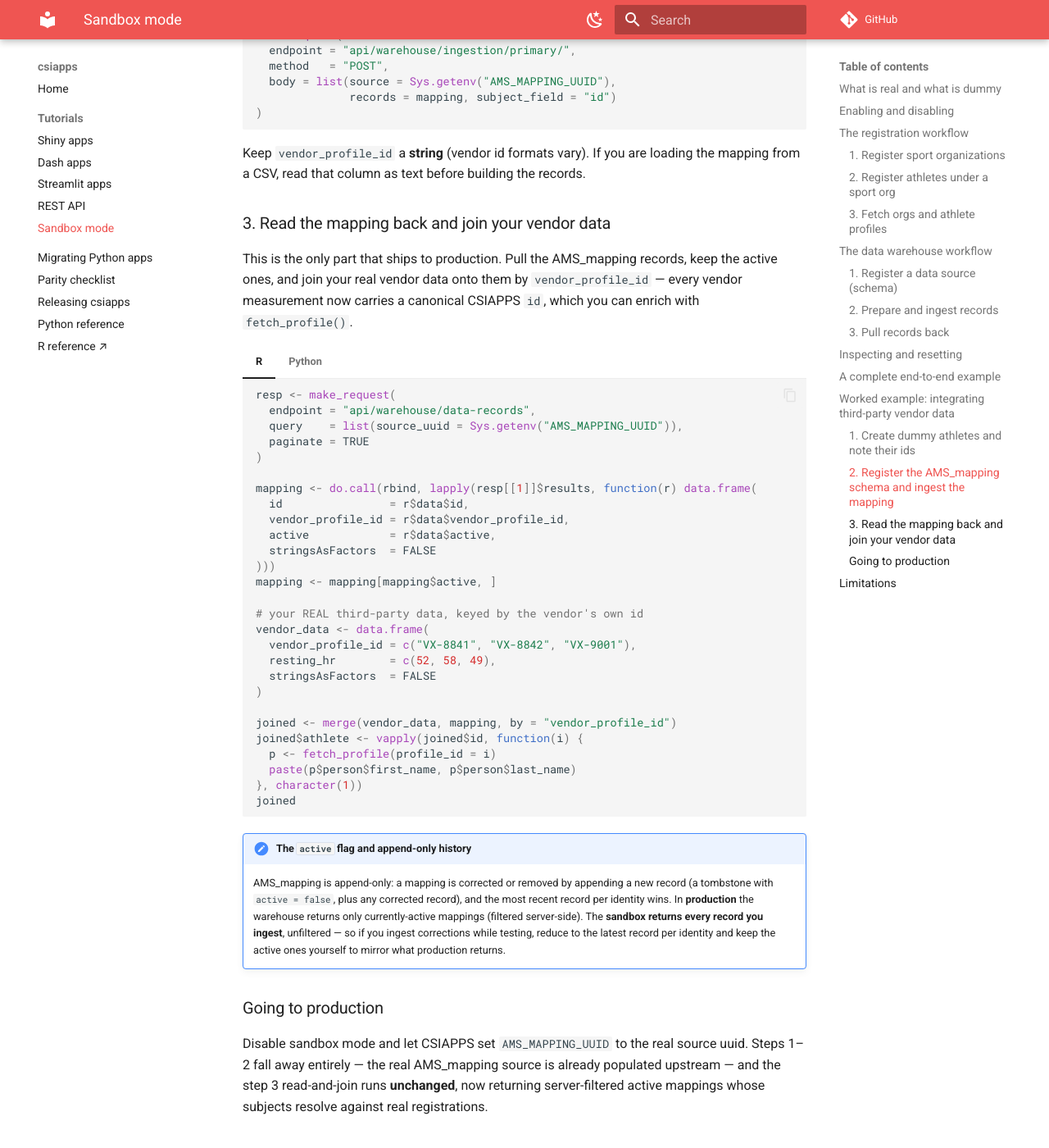
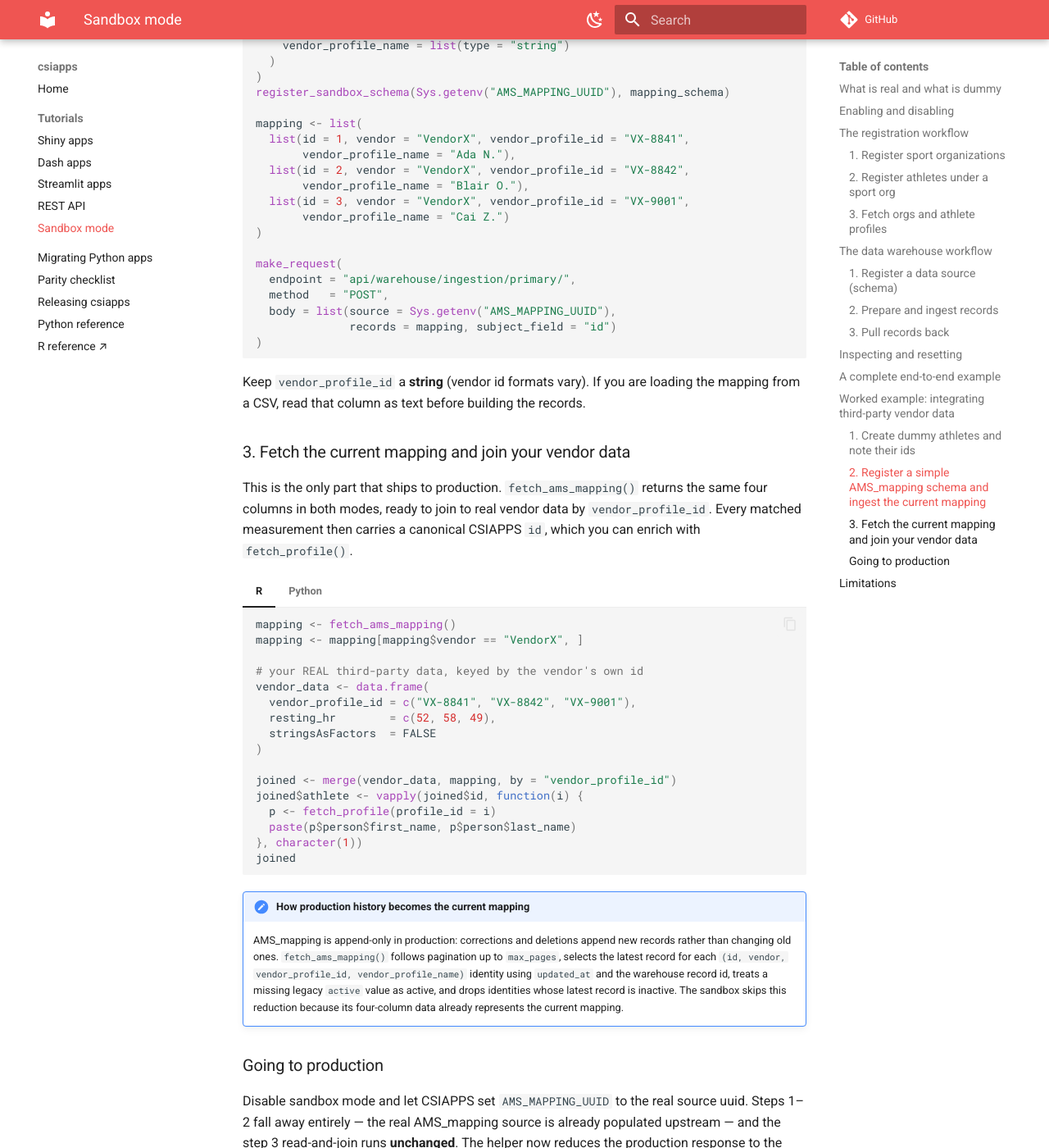
Before and after one commit to CSIOntario/csiapps, an MkDocs documentation site: the page built from docs/sandbox.md, in a window 1280 px wide and 1400 px high, scrolled down 8273 px. Shown: the whole window at 82% size. Built offline with MkDocs 1.6.1 and Material for MkDocs 9.7.7, drawn with Linux system fonts in a browser that asks for light colours; comment, search, counter and statistics services are not loaded; some of the changed text lies outside the part shown.

Commit message:
Document AMS mapping helper

````diff
--- a/docs/sandbox.md
+++ b/docs/sandbox.md
@@ -523,14 +523,16 @@ maintains an **AMS_mapping** data source whose records link each CSIAPPS athlete
 `vendor_profile_name`). A consumer app reads AMS_mapping to translate the
 vendor's own ids into canonical CSIAPPS athlete ids.
 
-In production the mapping already lives in the warehouse. To build and test the
-consumer **locally**, you reproduce a miniature AMS_mapping source in the
-sandbox, then read it back and join — exactly as production will.
+In production the warehouse stores append-only mapping history and response
+metadata. Consumer apps need only the current four-column mapping, so
+`fetch_ams_mapping()` hides that difference: in the sandbox it returns the
+simple current mapping you ingest; in production it flattens the full response,
+keeps the latest record per mapping identity, and removes inactive mappings.
 
 !!! note
-    Steps 1–3 below (dummy athletes, schema, ingestion) are **development-only
+    Steps 1–2 below (dummy athletes, schema, ingestion) are **development-only
     scaffolding**. In production the AMS_mapping source is already populated
-    upstream; only the read-and-join in step 4 is real app code, and it ships
+    upstream; only the read-and-join in step 3 is real app code, and it ships
     **unchanged**. Give each source its own descriptively-named environment
     variable (here `AMS_MAPPING_UUID`) rather than a generic `SOURCE_UUID`.
 
@@ -567,27 +569,39 @@ those come from `create_profile()`, which assigns ids in insertion order.
     [p["id"] for p in athletes]   # e.g. [1, 2, 3]
     ```
 
-### 2. Register the AMS_mapping schema and ingest the mapping
+### 2. Register a simple AMS_mapping schema and ingest the current mapping
 
 The mapping bridges two id systems: `id` is the CSIAPPS athlete id (matching the
 dummy profiles above), and `vendor_profile_id` is the athlete's id in **your**
-vendor system — a real value from your data. Keep every base mapping
-`active = true`, and ingest with `subject_field = "id"` so each mapping links to
-its CSIAPPS athlete. `register_sandbox_schema()` also accepts a path to a
-`.schema.json` file.
+vendor system — a real value from your data. The sandbox schema intentionally
+contains only the four columns consumer apps use; it does not reproduce the
+production warehouse's `active` history or response metadata. Ingest with
+`subject_field = "id"` so each row links to its dummy CSIAPPS athlete.
 
 === "R"
 
     ```r
-    register_sandbox_schema(Sys.getenv("AMS_MAPPING_UUID"), "mapping.schema.json")
+    mapping_schema <- list(
+      type = "object",
+      additionalProperties = FALSE,
+      required = as.list(c("id", "vendor", "vendor_profile_id",
+                           "vendor_profile_name")),
+      properties = list(
+        id                  = list(type = "number"),
+        vendor              = list(type = "string"),
+        vendor_profile_id   = list(type = "string"),
+        vendor_profile_name = list(type = "string")
+      )
+    )
+    register_sandbox_schema(Sys.getenv("AMS_MAPPING_UUID"), mapping_schema)
 
     mapping <- list(
       list(id = 1, vendor = "VendorX", vendor_profile_id = "VX-8841",
-           vendor_profile_name = "Ada N.",   active = TRUE),
+           vendor_profile_name = "Ada N."),
       list(id = 2, vendor = "VendorX", vendor_profile_id = "VX-8842",
-           vendor_profile_name = "Blair O.", active = TRUE),
+           vendor_profile_name = "Blair O."),
       list(id = 3, vendor = "VendorX", vendor_profile_id = "VX-9001",
-           vendor_profile_name = "Cai Z.",   active = TRUE)
+           vendor_profile_name = "Cai Z.")
     )
 
     make_request(
@@ -601,15 +615,26 @@ its CSIAPPS athlete. `register_sandbox_schema()` also accepts a path to a
 === "Python"
 
     ```python
-    csiapps.register_sandbox_schema(os.environ["AMS_MAPPING_UUID"], "mapping.schema.json")
+    mapping_schema = {
+        "type": "object",
+        "additionalProperties": False,
+        "required": ["id", "vendor", "vendor_profile_id", "vendor_profile_name"],
+        "properties": {
+            "id": {"type": "number"},
+            "vendor": {"type": "string"},
+            "vendor_profile_id": {"type": "string"},
+            "vendor_profile_name": {"type": "string"},
+        },
+    }
+    csiapps.register_sandbox_schema(os.environ["AMS_MAPPING_UUID"], mapping_schema)
 
     mapping = [
         {"id": 1, "vendor": "VendorX", "vendor_profile_id": "VX-8841",
-         "vendor_profile_name": "Ada N.",   "active": True},
+         "vendor_profile_name": "Ada N."},
         {"id": 2, "vendor": "VendorX", "vendor_profile_id": "VX-8842",
-         "vendor_profile_name": "Blair O.", "active": True},
+         "vendor_profile_name": "Blair O."},
         {"id": 3, "vendor": "VendorX", "vendor_profile_id": "VX-9001",
-         "vendor_profile_name": "Cai Z.",   "active": True},
+         "vendor_profile_name": "Cai Z."},
     ]
 
     csiapps.make_request(
@@ -624,29 +649,18 @@ Keep `vendor_profile_id` a **string** (vendor id formats vary). If you are
 loading the mapping from a CSV, read that column as text before building the
 records.
 
-### 3. Read the mapping back and join your vendor data
+### 3. Fetch the current mapping and join your vendor data
 
-This is the only part that ships to production. Pull the AMS_mapping records,
-keep the active ones, and join your real vendor data onto them by
-`vendor_profile_id` — every vendor measurement now carries a canonical CSIAPPS
-`id`, which you can enrich with `fetch_profile()`.
+This is the only part that ships to production. `fetch_ams_mapping()` returns
+the same four columns in both modes, ready to join to real vendor data by
+`vendor_profile_id`. Every matched measurement then carries a canonical
+CSIAPPS `id`, which you can enrich with `fetch_profile()`.
 
 === "R"
 
     ```r
-    resp <- make_request(
-      endpoint = "api/warehouse/data-records",
-      query    = list(source_uuid = Sys.getenv("AMS_MAPPING_UUID")),
-      paginate = TRUE
-    )
-
-    mapping <- do.call(rbind, lapply(resp[[1]]$results, function(r) data.frame(
-      id                = r$data$id,
-      vendor_profile_id = r$data$vendor_profile_id,
-      active            = r$data$active,
-      stringsAsFactors  = FALSE
-    )))
-    mapping <- mapping[mapping$active, ]
+    mapping <- fetch_ams_mapping()
+    mapping <- mapping[mapping$vendor == "VendorX", ]
 
     # your REAL third-party data, keyed by the vendor's own id
     vendor_data <- data.frame(
@@ -668,19 +682,8 @@ keep the active ones, and join your real vendor data onto them by
     ```python
     import pandas as pd
 
-    resp = csiapps.make_request(
-        "api/warehouse/data-records",
-        query={"source_uuid": os.environ["AMS_MAPPING_UUID"]},
-        paginate=True,
-    )
-
-    mapping = pd.DataFrame(
-        {"id": r["data"]["id"],
-         "vendor_profile_id": r["data"]["vendor_profile_id"],
-         "active": r["data"]["active"]}
-        for r in resp[0]["results"]
-    )
-    mapping = mapping[mapping["active"]]
+    mapping = csiapps.fetch_ams_mapping()
+    mapping = mapping[mapping["vendor"] == "VendorX"]
 
     # your REAL third-party data, keyed by the vendor's own id
     vendor_data = pd.DataFrame({
@@ -697,22 +700,22 @@ keep the active ones, and join your real vendor data onto them by
     joined
     ```
 
-!!! note "The `active` flag and append-only history"
-    AMS_mapping is append-only: a mapping is corrected or removed by appending a
-    new record (a tombstone with `active = false`, plus any corrected record),
-    and the most recent record per identity wins. In **production** the warehouse
-    returns only currently-active mappings (filtered server-side). The
-    **sandbox returns every record you ingest**, unfiltered — so if you ingest
-    corrections while testing, reduce to the latest record per identity and keep
-    the active ones yourself to mirror what production returns.
+!!! note "How production history becomes the current mapping"
+    AMS_mapping is append-only in production: corrections and deletions append
+    new records rather than changing old ones. `fetch_ams_mapping()` follows
+    pagination up to `max_pages`, selects the latest record for each
+    `(id, vendor, vendor_profile_id, vendor_profile_name)` identity using
+    `updated_at` and the warehouse record id, treats a missing legacy `active`
+    value as active, and drops identities whose latest record is inactive. The
+    sandbox skips this reduction because its four-column data already represents
+    the current mapping.
 
 ### Going to production
 
 Disable sandbox mode and let CSIAPPS set `AMS_MAPPING_UUID` to the real source
 uuid. Steps 1–2 fall away entirely — the real AMS_mapping source is already
-populated upstream — and the step 3 read-and-join runs **unchanged**, now
-returning server-filtered active mappings whose subjects resolve against real
-registrations.
+populated upstream — and the step 3 read-and-join runs **unchanged**. The helper
+now reduces the production response to the same four-column shape used locally.
 
 ## Limitations
 
````
Also changed, not shown: docs/api.md (+1 -0 lines), docs/parity.md (+1 -0 lines).
